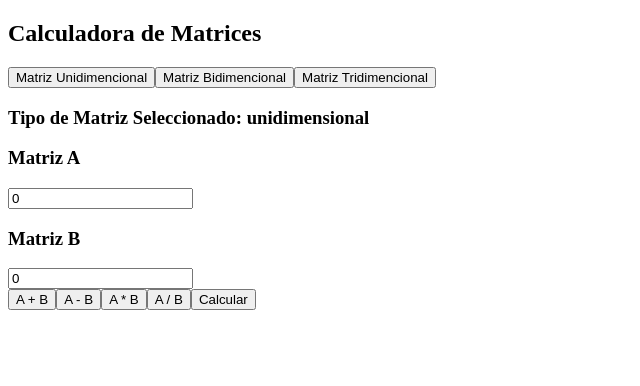
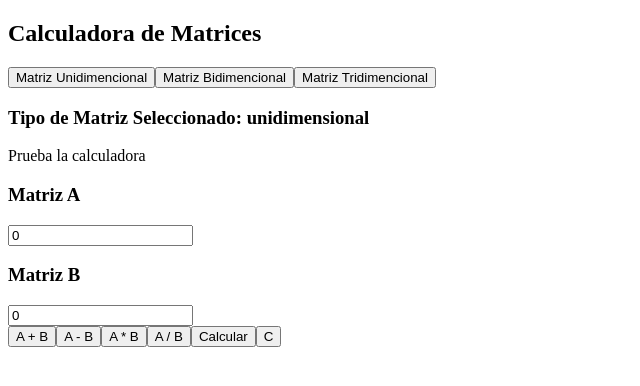
Before and after one commit to ange25-ca/matrix-calculator, a React (Vite) app: page / in a window 1280 px wide. Shown: the top 386 px of the page, without its empty margins (0-640 px from the left). Built offline with nearby package versions, Linux system fonts and the light colour scheme.

Commit message:
Boton para limpiar valores listo

```diff
--- a/src/component/calculator.tsx
+++ b/src/component/calculator.tsx
@@ -2,14 +2,12 @@ import { useState } from 'react';
 import Button from './Button';
 
 function MatrixCalculator() {
-    /*El valor de useState se incializa en 0*/
     /*El primer componente actualiza el segundo*/
-    const [displayValue, setDisplayValue] = useState<string>('0');
+    const [displayValue, setDisplayValue] = useState<string>('Prueba la calculadora');
     const [matrixA, setMatrixA] = useState<number[][]>([[0]]);
     const [matrixB, setMatrixB] = useState<number[][]>([[0]]);
     const [resultMatrix, setResultMatrix] = useState<number[][] | null>(null);
     const [operator, setOperator] = useState<string | null>(null);
-    const [firstOperand, setFirstOperand] = useState<number | string | null>(null);
     const [dimensionMatrix, setDimensionMatrix] = useState<'unidimensional' | 'bidimensional' | 'tridimensional'>('unidimensional');
 
     const handleMatrixInput = (
@@ -21,8 +19,6 @@ function MatrixCalculator() {
     ) => {
         //Se crea una copio de la matriz
         const newMatrix = matrix.map(r => [...r]);
-        //Permite que los input esten en cero
-        //newMatrix[row][col] = parseFloat(value) || 0;
         // Si el valor es vacío, se establece como cadena vacía en lugar de un número
         if (value === '') {
             newMatrix[row][col] = value as unknown as number; // Temporariamente permite un string vacío
@@ -40,6 +36,23 @@ function MatrixCalculator() {
     const handleMatrixBInput = (row: number, col: number, value: string) => {
         handleMatrixInput(matrixB, setMatrixB, row, col, value);
     };
+
+    function handClearClick() {
+        setDisplayValue('Ingresa nuevamente las valores de las matrices a calcular :)');
+        setOperator(null);
+
+        // Limpiar las matrices A y B restableciéndolas a una matriz de ceros según la dimensión actual
+        const defaultMatrix = dimensionMatrix === 'unidimensional'
+            ? [[0]]
+            : dimensionMatrix === 'bidimensional'
+                ? [[0, 0], [0, 0]]
+                : [[0, 0, 0], [0, 0, 0], [0, 0, 0]];
+
+        setMatrixA(defaultMatrix);
+        setMatrixB(defaultMatrix);
+        setResultMatrix(null); // Limpiar también la matriz de resultados
+    }
+
 
     // Selección de dimensiones de la matriz
     const handleDimensionChange = (dimension: 'unidimensional' | 'bidimensional' | 'tridimensional') => {
@@ -107,7 +120,7 @@ function MatrixCalculator() {
         }
 
         setOperator(null);
-        setFirstOperand(null);
+
     };
 
     return (
@@ -123,9 +136,12 @@ function MatrixCalculator() {
 
                 <h3>Tipo de Matriz Seleccionado: {dimensionMatrix}</h3>
 
-                {/* Ingreso de la matriz A */}
+                {displayValue} {/*Mensaje de que ingrese nuevamente los valores*/}
+
+                {/* Matriz A */}
                 <div>
                     <h3>Matriz A</h3>
+                    {/*Crea una copia de la matriz B*/}
                     {matrixA.map((row, i) => (
                         <div key={i}>
                             {row.map((value, j) => (
@@ -140,9 +156,10 @@ function MatrixCalculator() {
                     ))}
                 </div>
 
-                {/* Ingreso de la matriz B */}
+                {/* Matriz B */}
                 <div>
                     <h3>Matriz B</h3>
+                    {/*Crea una copia de la matriz B*/}
                     {matrixB.map((row, i) => (
                         <div key={i}>
                             {row.map((value, j) => (
@@ -157,21 +174,24 @@ function MatrixCalculator() {
                     ))}
                 </div>
 
-                {/* Botones para realizar operaciones */}
+                {/* Botones para realizar operaciones
+                    Implementación de los props en los botones operacionales
+                */}
                 <Button value="A + B" onClick={() => setOperator('+')}/>
                 <Button value="A - B" onClick={() => setOperator('-')}/>
                 <Button value="A * B" onClick={() => setOperator('*')}/>
                 <Button value="A / B" onClick={() => setOperator('/')}/>
                 <Button value="Calcular" onClick={calculate}/>
+                <Button value="C" onClick={handClearClick} />
 
-                {/* Mostrar el resultado */}
+                {/* Resultado */}
                 {resultMatrix && (
                     <div>
                         <h3>Resultado</h3>
                         {resultMatrix.map((row, i) => (
-                            <div key={i} style={{ display: 'flex' }}>
+                            <div key={i}>
                                 {row.map((value, j) => (
-                                    <div key={j} style={{ marginRight: '10px' }}>{value}</div>
+                                    <div key={j}>{value}</div>
                                 ))}
                             </div>
                         ))}
```
